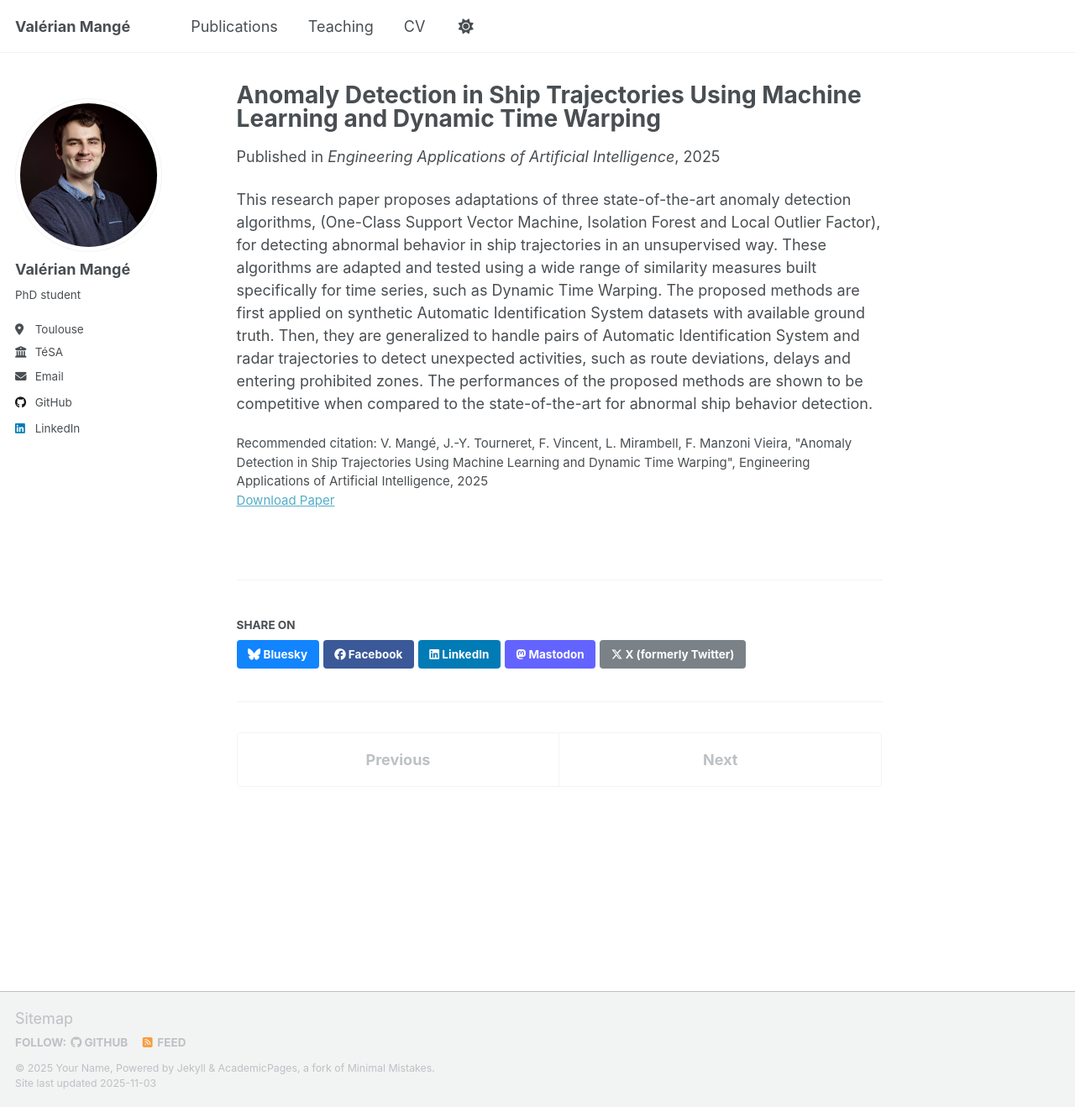
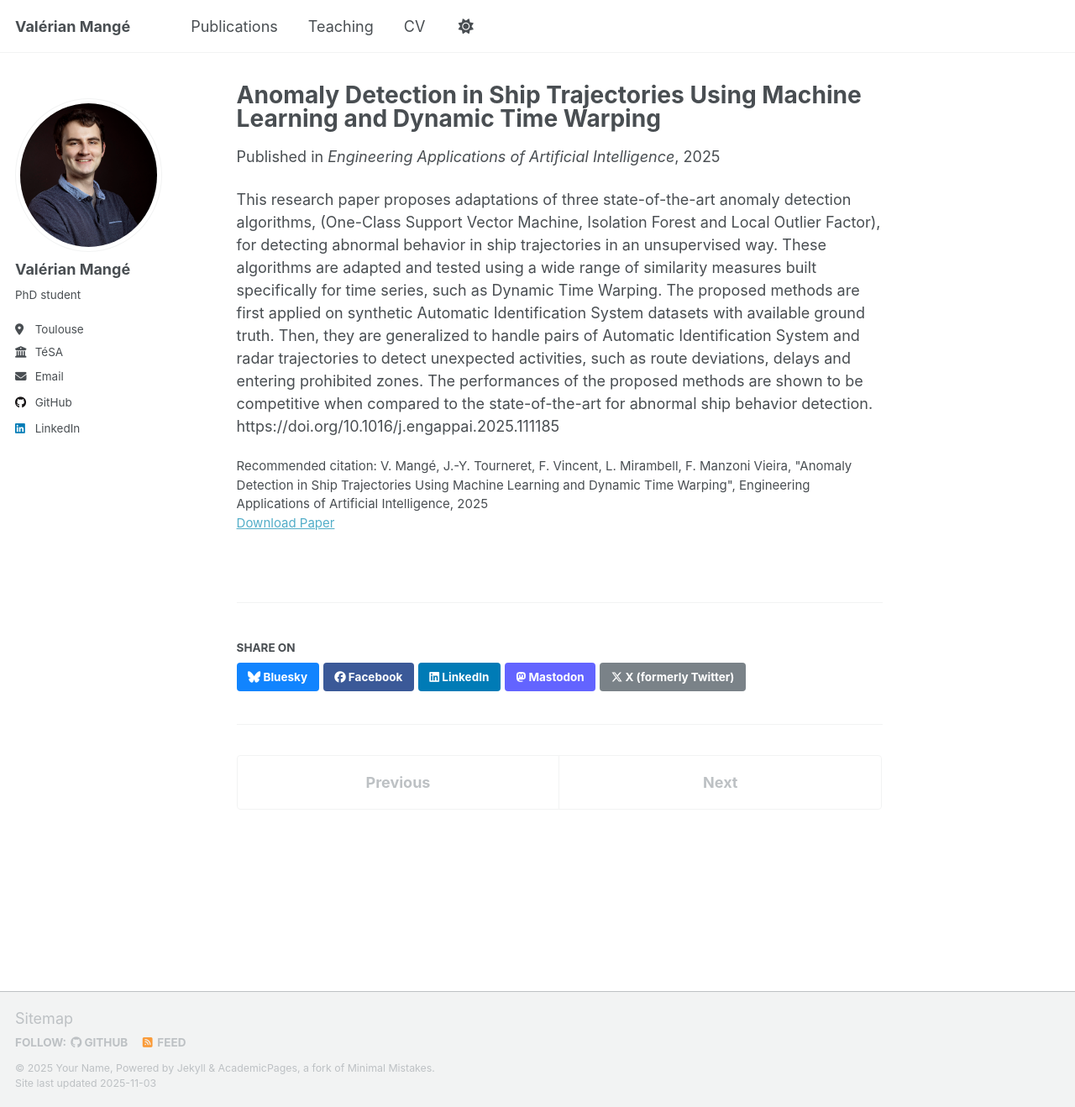
Before and after one commit to ValMang/ValMang.github.io, a Jekyll site: the page built from _publications/2009-10-01-paper-title-number-1.md, in a window 1280 px wide and 1318 px high. Shown: the whole window at 84% size. Built offline with Jekyll 4.4.1, drawn with Linux system fonts in a browser that asks for light colours; a script that is not in the unit is left out; part of the change alters nothing that is shown.

Commit message:
Update 2009-10-01-paper-title-number-1.md

```diff
--- a/_publications/2009-10-01-paper-title-number-1.md
+++ b/_publications/2009-10-01-paper-title-number-1.md
@@ -9,4 +9,4 @@ venue: 'Engineering Applications of Artificial Intelligence'
 paperurl: 'https://www.tesa.prd.fr/documents/26/elsarticle-template-num_proof.pdf'
 citation: 'V. Mangé, J.-Y. Tourneret, F. Vincent, L. Mirambell, F. Manzoni Vieira, "Anomaly Detection in Ship Trajectories Using Machine Learning and Dynamic Time Warping", Engineering Applications of Artificial Intelligence, 2025'
 ---
-This research paper proposes adaptations of three state-of-the-art anomaly detection algorithms, (One-Class Support Vector Machine, Isolation Forest and Local Outlier Factor), for detecting abnormal behavior in ship trajectories in an unsupervised way. These algorithms are adapted and tested using a wide range of similarity measures built specifically for time series, such as Dynamic Time Warping. The proposed methods are first applied on synthetic Automatic Identification System datasets with available ground truth. Then, they are generalized to handle pairs of Automatic Identification System and radar trajectories to detect unexpected activities, such as route deviations, delays and entering prohibited zones. The performances of the proposed methods are shown to be competitive when compared to the state-of-the-art for abnormal ship behavior detection.
+This research paper proposes adaptations of three state-of-the-art anomaly detection algorithms, (One-Class Support Vector Machine, Isolation Forest and Local Outlier Factor), for detecting abnormal behavior in ship trajectories in an unsupervised way. These algorithms are adapted and tested using a wide range of similarity measures built specifically for time series, such as Dynamic Time Warping. The proposed methods are first applied on synthetic Automatic Identification System datasets with available ground truth. Then, they are generalized to handle pairs of Automatic Identification System and radar trajectories to detect unexpected activities, such as route deviations, delays and entering prohibited zones. The performances of the proposed methods are shown to be competitive when compared to the state-of-the-art for abnormal ship behavior detection. https://doi.org/10.1016/j.engappai.2025.111185
```
